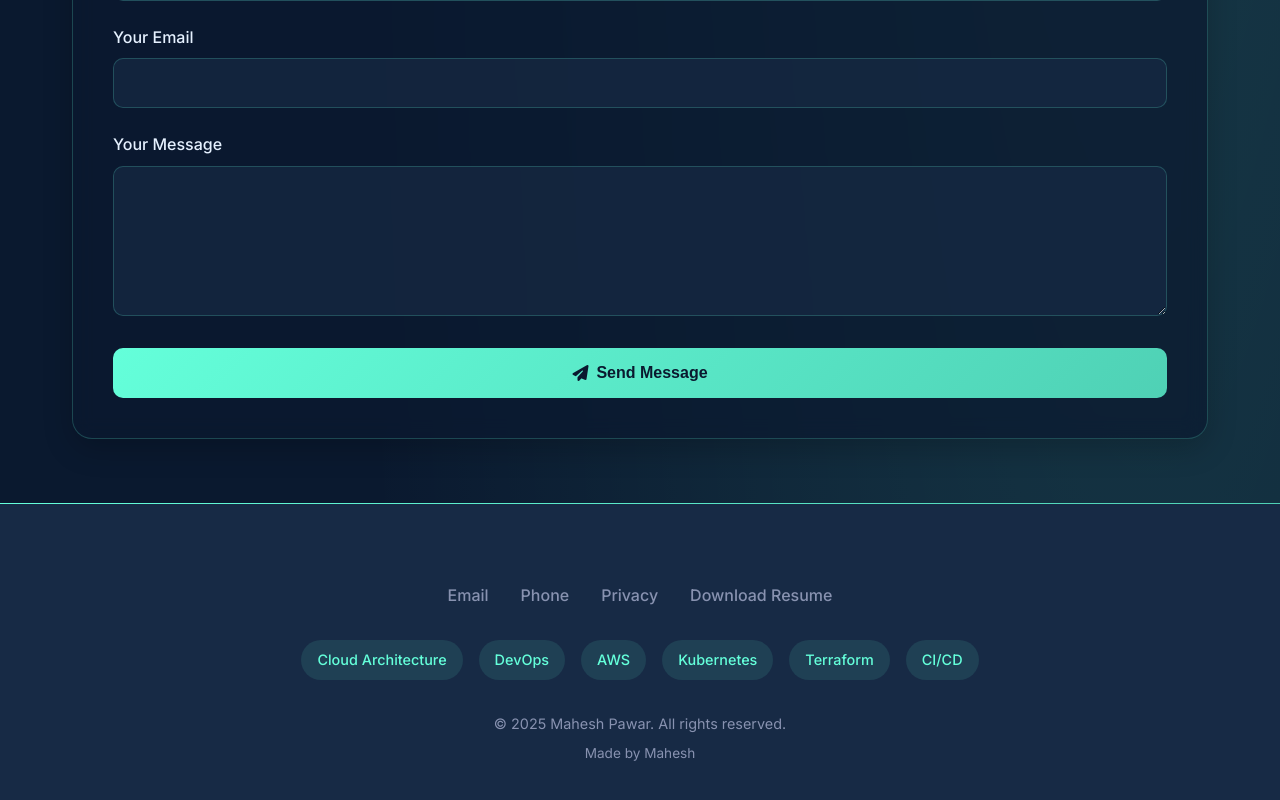
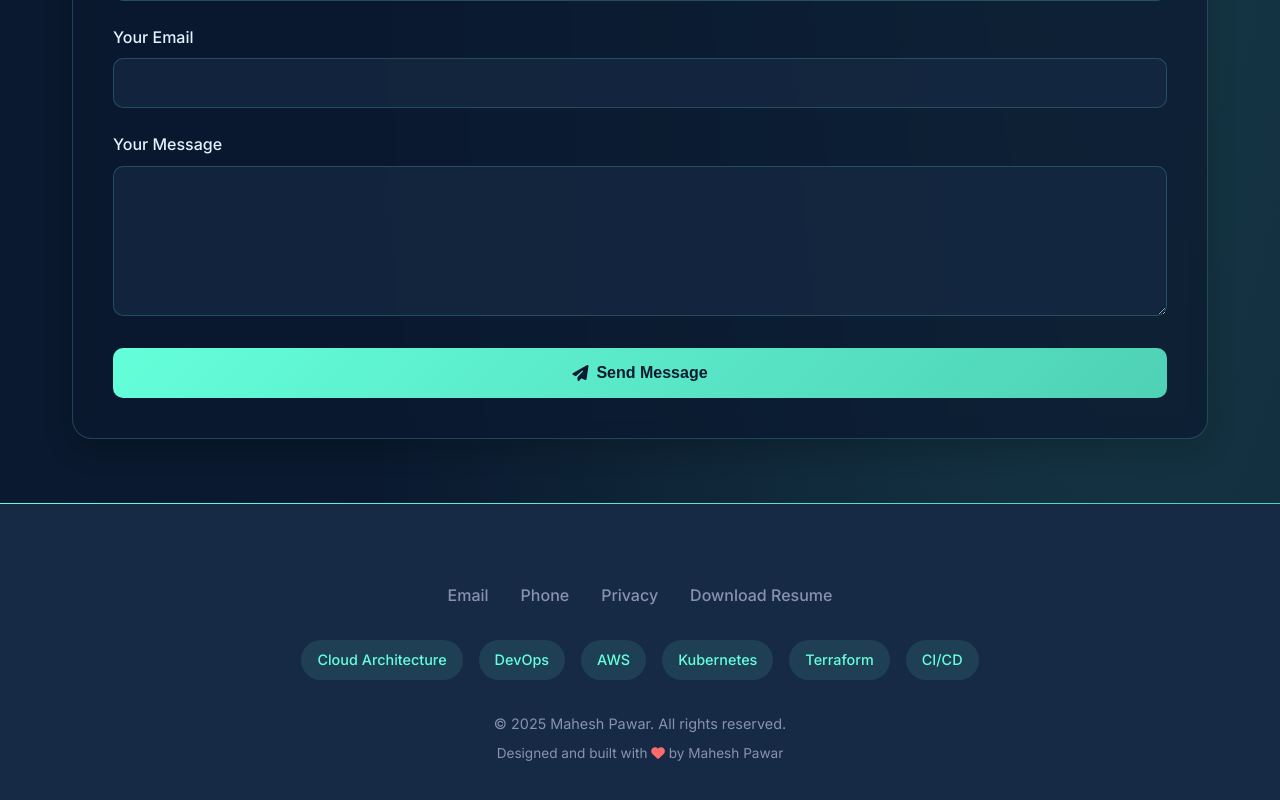
Before and after one commit to mpawar006/mahesh-portfolio, a plain HTML site: page index.html in a window 1280 px wide. Shown: the part 7926-8726 px from the top of the page. Drawn offline with Linux system fonts and the light colour scheme.

Commit message:
Update index.html

```diff
--- a/index.html
+++ b/index.html
@@ -1835,7 +1835,7 @@
       </div>
 
       <p class="copyright">© 2025 Mahesh Pawar. All rights reserved.</p>
-      <p class="made-by">Made by Mahesh</p>
+      <p class="made-by">Designed and built with <i class="fas fa-heart" style="color: #ff6b6b;"></i> by Mahesh Pawar</p>
     </div>
   </footer>
 
```
